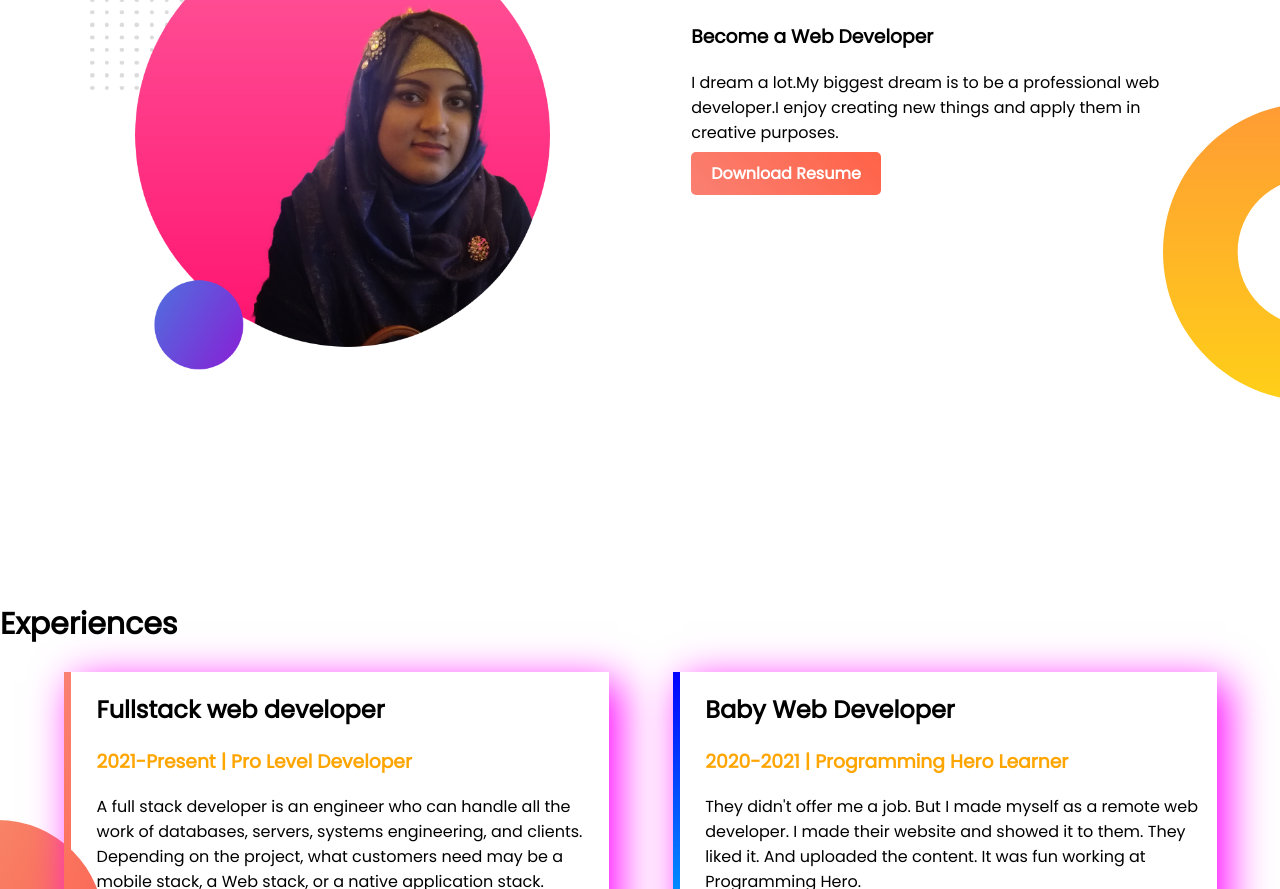
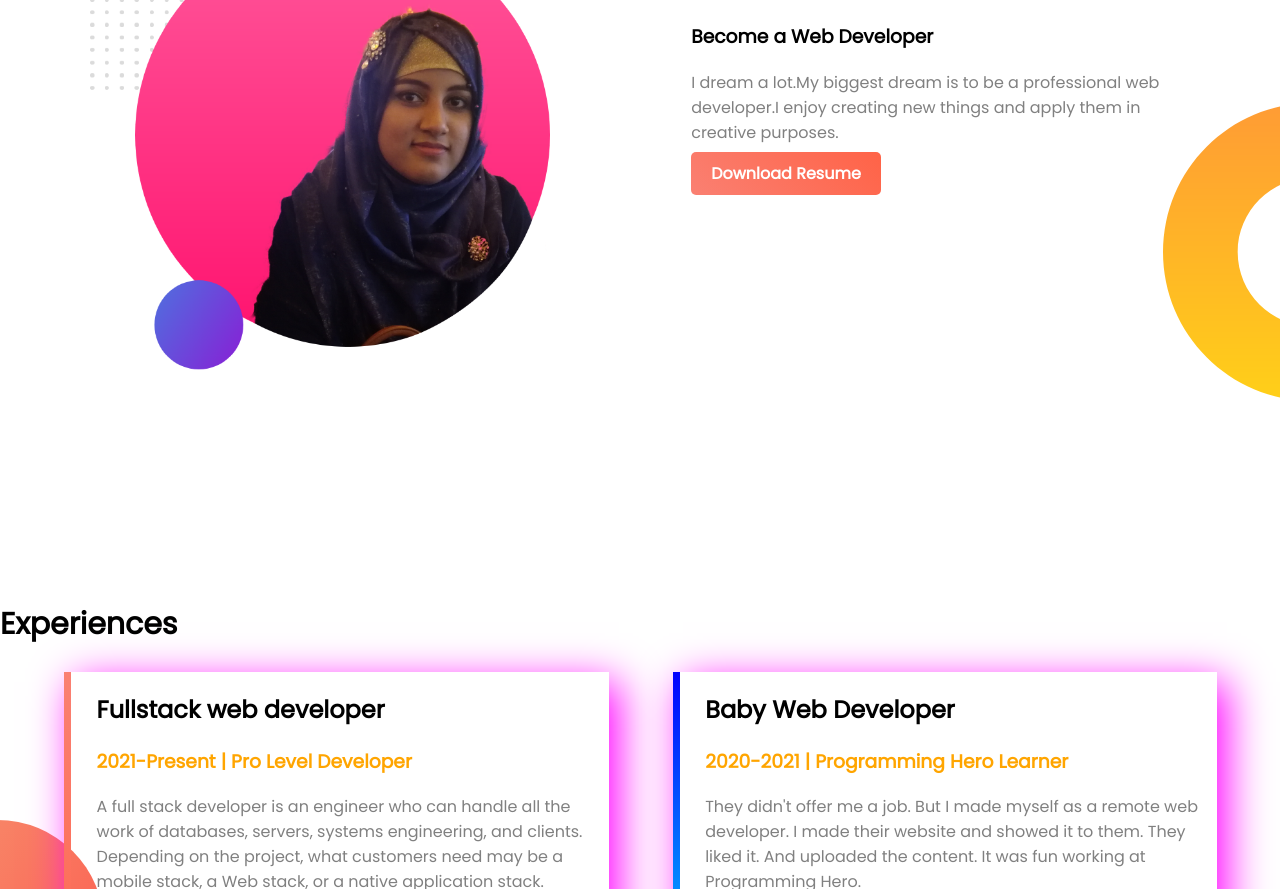
Before and after one commit to Ash-programmerheroine/Web-portfolio, a plain HTML site: page index.html in a window 1280 px wide. Shown: the part 723-1612 px from the top of the page. Drawn offline with Linux system fonts and the light colour scheme.

Commit message:
corrected my personal web

```diff
--- a/index.html
+++ b/index.html
@@ -13,7 +13,7 @@
             <h1>Welcome To </h1>
             <h1> <span class="orange-highlight">Ashrafi </span>World</h1>
             <h3>Worldclass Baby Web Developer</h3>
-            <p>I love to write code and love to enjoy watching code videos.I wanted to be a wordclass web developer,Inshallah.I determined about my desicion and i will not stop untill i become the programmer heroine.</p>
+            <p class="gray">I love to write code and love to enjoy watching code videos.I will be a wordclass web developer,Inshallah.I determine about my desicion and i will not stop untill i become the programmer heroine.</p>
             <a class="link-button" target="_blank" href="https://www.programming-hero.com/">Hire Me</a>
        </div>
         <div class="half-width">
@@ -30,7 +30,7 @@
         <div class="half-width">
             <h1>Dream Big</h1>
             <h3>Become a Web Developer</h3>
-            <p>I dream a lot.My biggest dream is to be a professional web developer.I enjoy creating new things and apply them in creative purposes.</p>
+            <p class="gray">I dream a lot.My biggest dream is to be a professional web developer.I enjoy creating new things and apply them in creative purposes.</p>
             <a class="link-button" target="_blank" href="https://github.com/Ash-programmerheroine">Download Resume</a>
     </div>
 
@@ -41,14 +41,14 @@
         <div id="fancy-border1" class="half-width single-experience">
             <h2>Fullstack web developer</h2>
             <h3  class="orange-highlight">2021-Present | Pro Level Developer</h3>
-            <p>A full stack developer is an engineer who can handle all the work of databases, servers, systems engineering, and clients. Depending on the project, what customers need may be a mobile stack, a Web stack, or a native application stack.</p>
+            <p class="gray">A full stack developer is an engineer who can handle all the work of databases, servers, systems engineering, and clients. Depending on the project, what customers need may be a mobile stack, a Web stack, or a native application stack.</p>
 
         </div>
 
         <div id="fancy-border2" class="half-width single-experience">
             <h2>Baby Web Developer</h2>
             <h3  class="orange-highlight">2020-2021 | Programming Hero Learner</h3>
-            <p>They didn't offer me a job. But I made myself as a remote web developer. I made their website and showed it to them. They liked it. And uploaded the content. It was fun working at Programming Hero.</p>
+            <p class="gray">They didn't offer me a job. But I made myself as a remote web developer. I made their website and showed it to them. They liked it. And uploaded the content. It was fun working at Programming Hero.</p>
 
     </div>
     </section>
--- a/style.css
+++ b/style.css
@@ -55,6 +55,7 @@ section{height: 500px;
     border-image:linear-gradient(180deg,rgb(4, 0, 255),cyan);
     border-image-slice: 1;
 }
+.gray{color:gray}
 footer{
     text-align: center;
     font-weight: 700;
```
